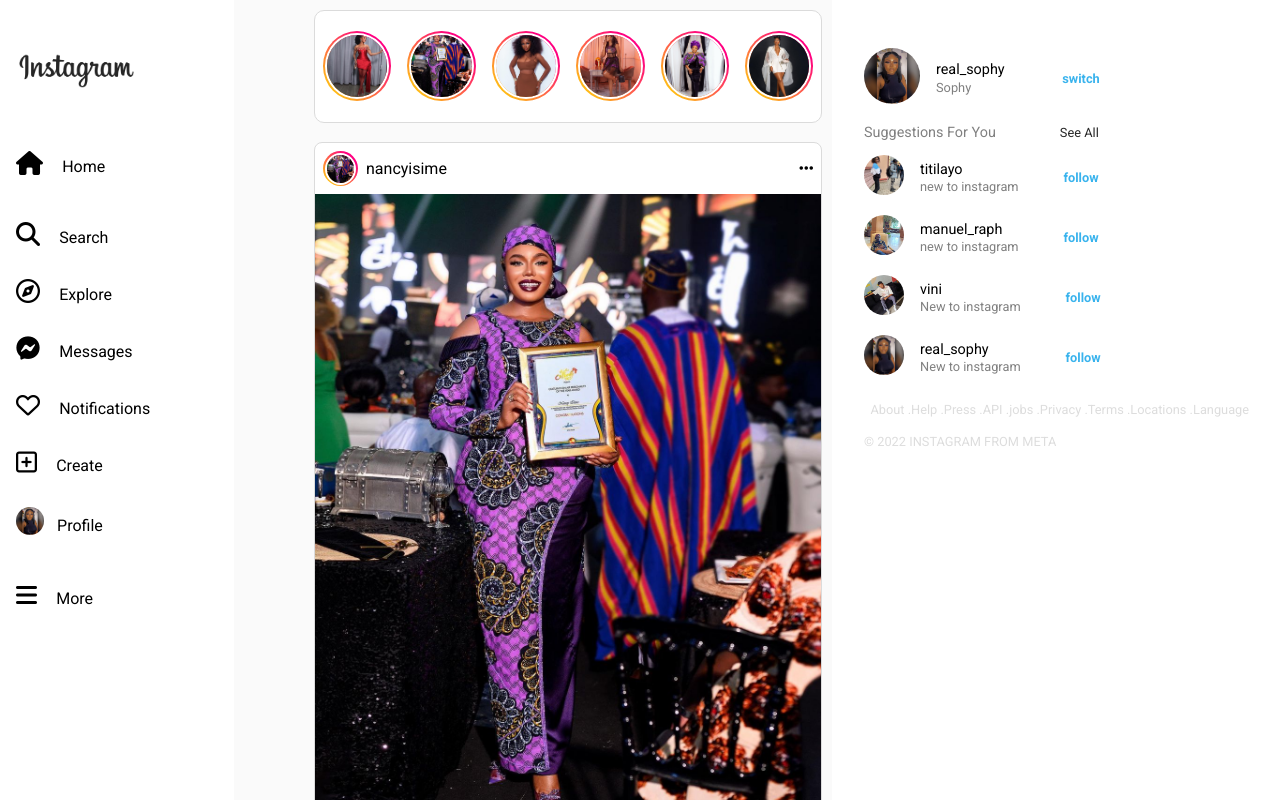
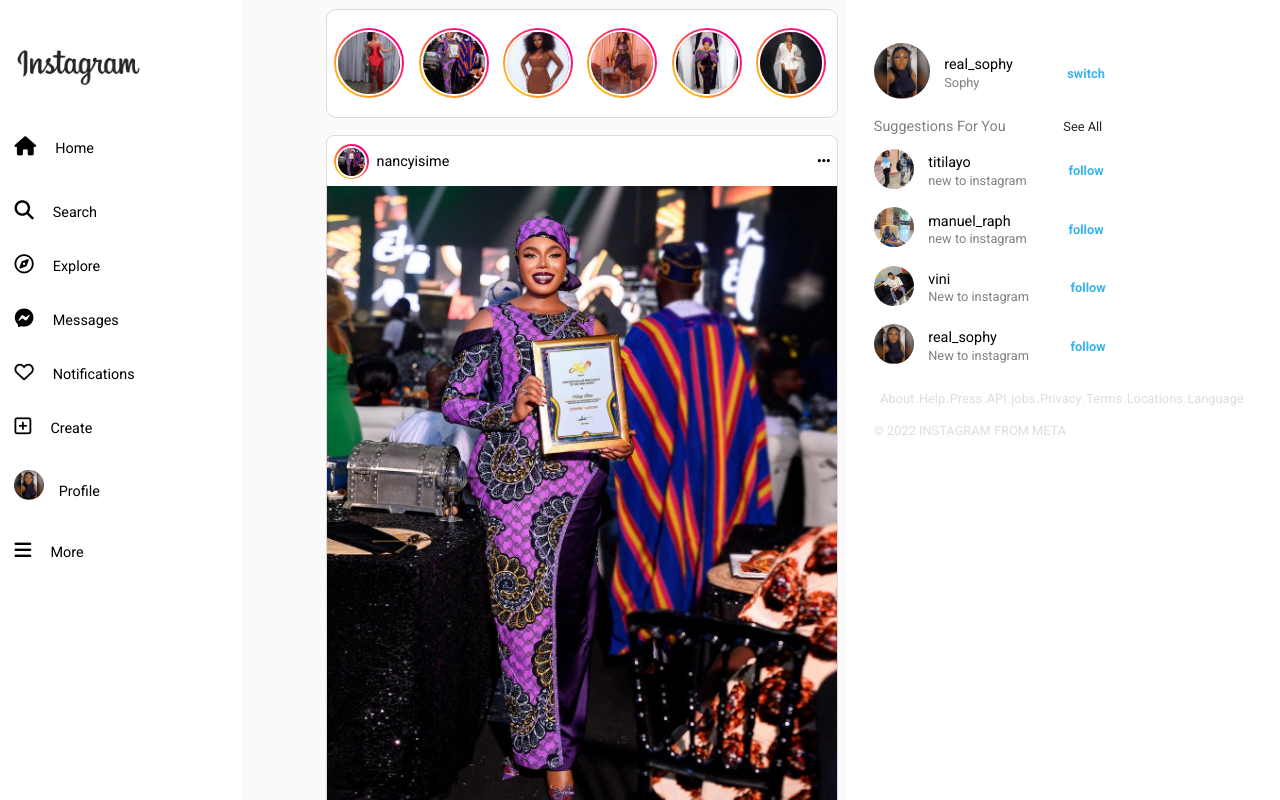
Before and after one commit to chidinma1234/Clone-instagram-web, a plain HTML site: page index.html in a window 1280 px wide. Shown: the top 800 px of the page. Drawn offline with Linux system fonts and the light colour scheme.

Commit message:
edited a file

```diff
--- a/Css/styles.css
+++ b/Css/styles.css
@@ -8,7 +8,7 @@
 }
 body {
   font-family: 'Roboto', sans-serif;
-  font-size: 1rem;
+  font-size: 0.9rem;
 }
 img {
   max-width: 100%;
@@ -28,39 +28,39 @@ a {
 .profile {
   width: 14%;
   border-radius: 50%;
-  margin: 1em 1em 0 0;
+  margin: 1em 0.8em 0 0;
   vertical-align: bottom;
 }
 .sidebar {
   position: sticky;
   color: black;
   width: 20%;
-  height: 100vh;
+  max-height: 100vh;
   top: 0;
   left: 0;
 
   padding: 3em 1em;
 }
 .sidebar ul li {
-  margin: 2em 0;
+  margin: 2.3em 0;
   display: flex;
   flex-direction: column;
   justify-content: center;
 }
 
 .sidebar ul li a i {
-  font-size: 1.5em;
+  font-size: 1.2rem;
 }
 .icon {
-  margin: 0 0.8em 0 0;
+  margin: 0 1em 0 0;
 }
 .house {
-  margin-top: 1em;
+  margin-top: 0.5em;
   margin-bottom: 0.6em;
   font-weight: 700;
 }
 .more {
-  margin-top: 3em;
+  margin-top: 2.8em;
   height: 100vh;
 }
 
@@ -74,7 +74,7 @@ a {
 }
 .main .story {
   width: 85%;
-  margin: 0.6em 0 0.6em 5em;
+  margin: 0.6em 0 0.6em 5.8em;
   padding: 1.3em 0;
   display: flex;
   border: 1px solid rgba(219, 219, 219, 1);
@@ -108,7 +108,7 @@ a {
 }
 /* posts */
 .posts {
-  margin: 0.6em 0 0.6em 5em;
+  margin: 0.6em 0 0.6em 5.8em;
   width: 85%;
   background-color: #fff;
   border: 1px solid rgba(219, 219, 219, 1);
@@ -144,10 +144,6 @@ a {
   width: 100%;
   height: 100%;
   object-fit: cover;
-}
-.posts .post-content video {
-  width: 100%;
-  height: 100%;
 }
 
 .posts .post-footer {
@@ -248,7 +244,7 @@ a {
 }
 
 .suggestion-right {
-  margin-left: 5em;
+  margin-left: 4.5em;
   font-size: 0.8rem;
   color: #262626;
 }
@@ -270,7 +266,7 @@ a {
   justify-content: space-between;
 }
 .rightbar ul li {
-  margin-right: 0.2rem;
+  margin-right: 0.1em;
 }
 .rightbar ul li a {
   color: #dddddd;
```
